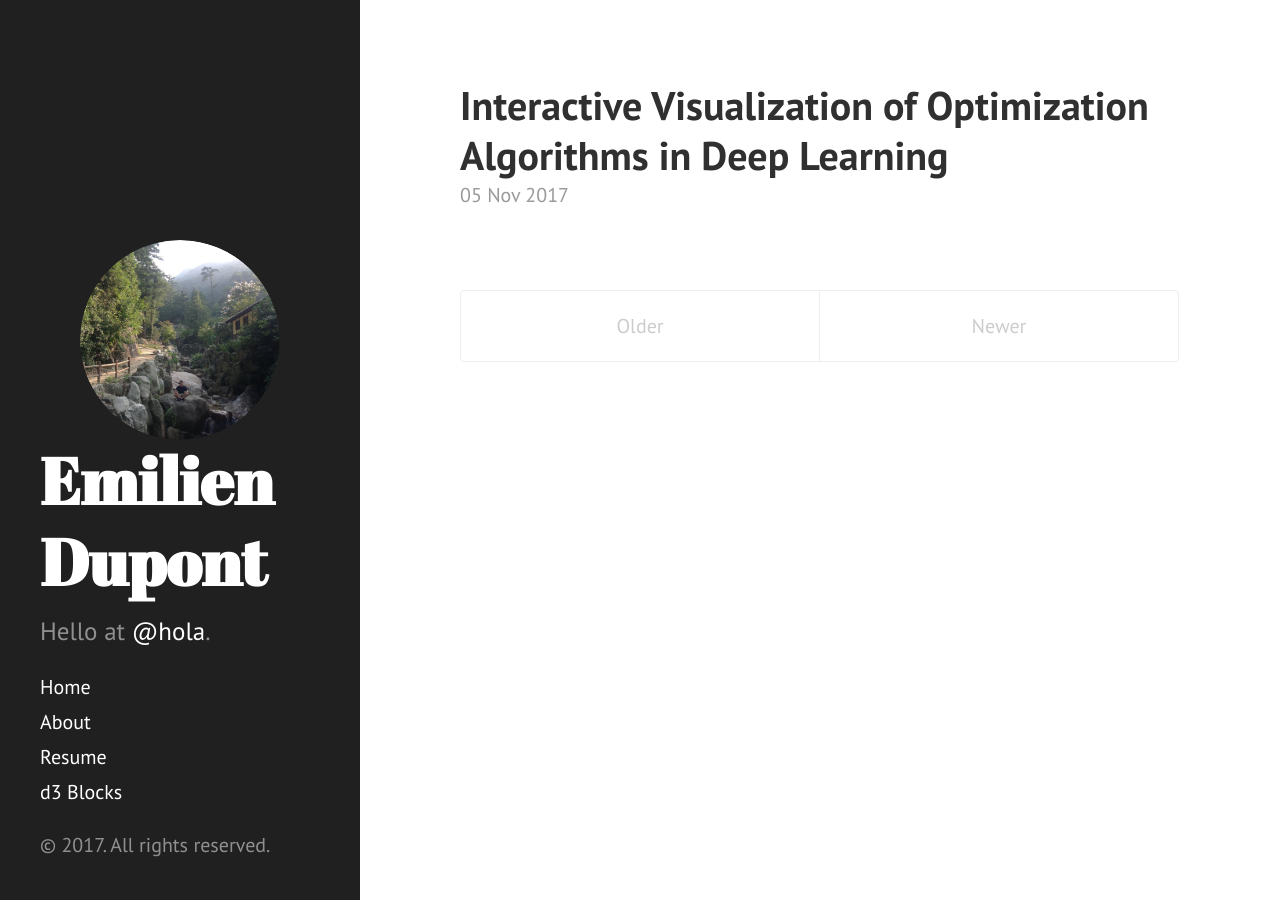
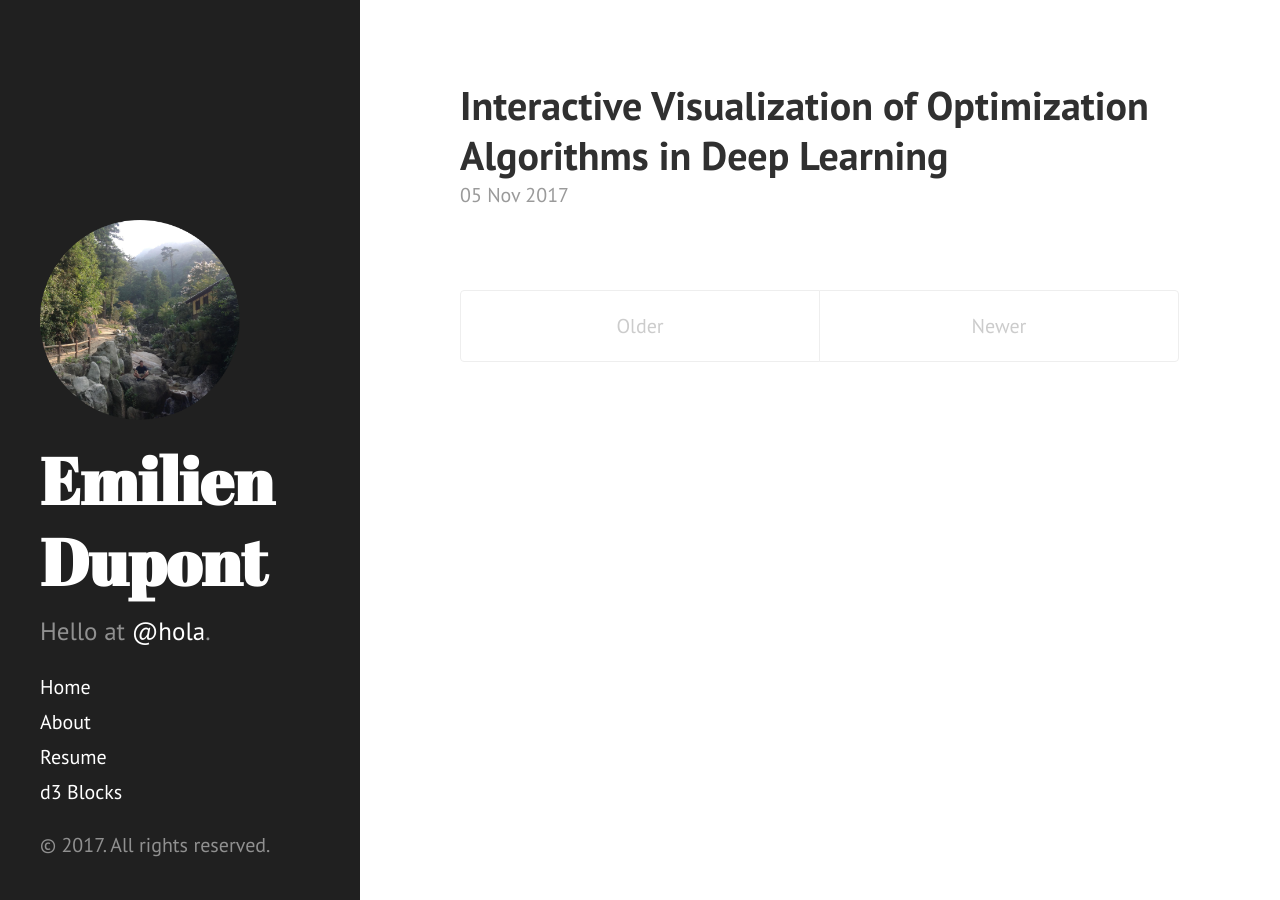
Before and after one commit to EmilienDupont/emiliendupont.github.io, a Jekyll site: the page built from index.html, in a window 1280 px wide. Built offline with Jekyll 4.4.1, drawn with Linux system fonts in a browser that asks for light colours; the list of posts is cut into pages by our own code.

Commit message:
:sparkles: improving sidebar image look

```diff
--- a/public/css/hyde.css
+++ b/public/css/hyde.css
@@ -103,11 +103,7 @@
 }
 
 .sidebar-logo img {
-      border-radius: 50%;
-      -moz-border-radius: 50%;
-      -webkit-border-radius: 50%;
       width: 200px;
-      margin: 0 auto;
 }
 
 /* Sticky sidebar
```
